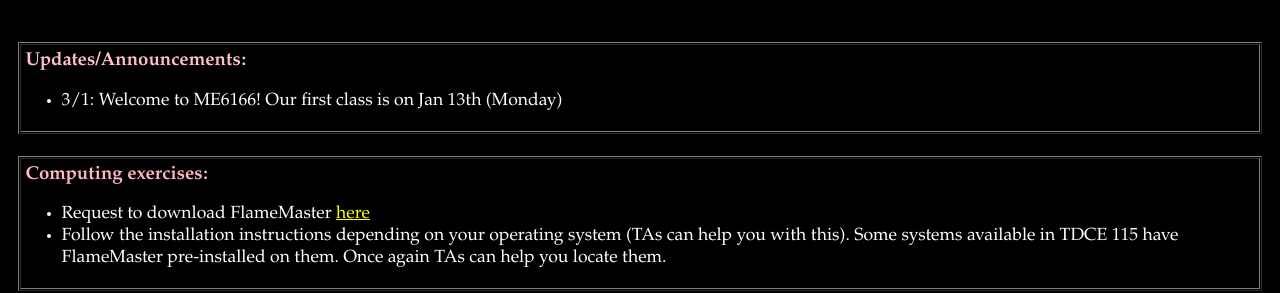
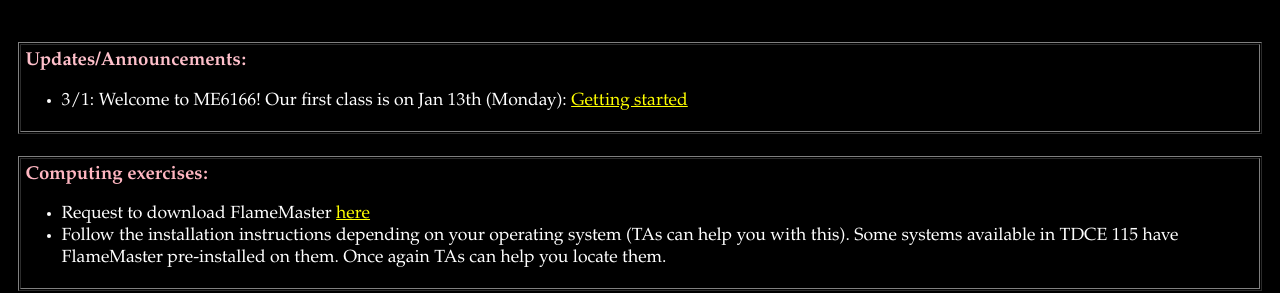
Before and after one commit to krithikasivaram/krithikasivaram.github.io, a Jekyll site: the page teaching/ME6166_Jan_May_2020.html, which Jekyll copies as it is, in a window 1280 px wide and 900 px high, scrolled down 883 px. Shown: the part 168-461 px from the top of the window. Built offline with Jekyll 4.4.1, drawn with Linux system fonts in a browser that asks for light colours.

Commit message:
me6166 getting started

```diff
--- a/teaching/ME6166_Jan_May_2020.html
+++ b/teaching/ME6166_Jan_May_2020.html
@@ -199,7 +199,7 @@ Email: varuns@iitm.ac.in </li>
 <h3> <font color="pink">
 Updates/Announcements:</font></h3>
 	<ul>
-	<li> 3/1: Welcome to ME6166! Our first class is on Jan 13th (Monday)</li>
+	<li> 3/1: Welcome to ME6166! Our first class is on Jan 13th (Monday): <a href="https://krithikasivaram.github.io/teaching/ME6166_Jan_May_2020.html" target="_blank">Getting started</a> </h3><br> </li>
 	</ul>
 <!--	<button class="collapsible"><h4>View older announcements</h4></button>
 	<div class="content">
```
